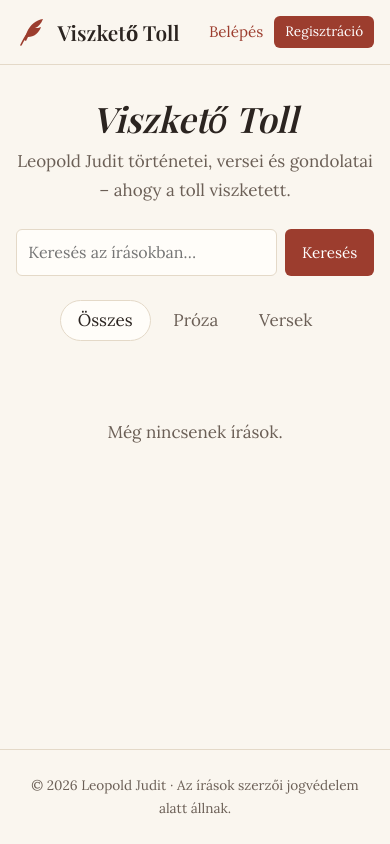
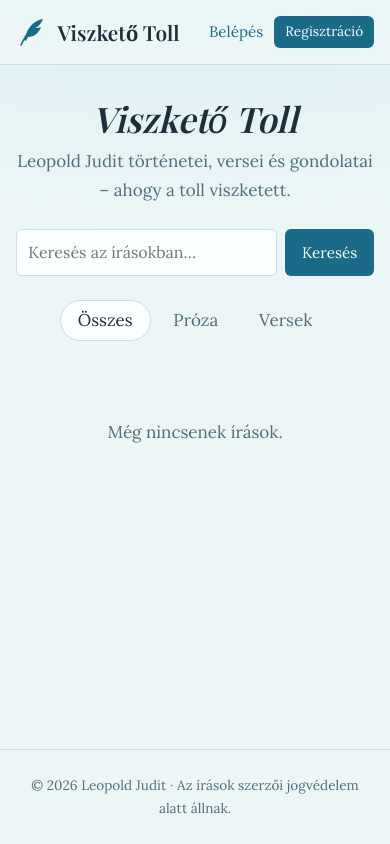
Before and after one commit to lukacskaroly60/viszketo-toll-weblap, a PHP site: page / in a window 390 px wide. Run offline with PHP 8.4, Linux system fonts and the light colour scheme; some web fonts are replaced.

Commit message:
Kék-türkiz színvilág és Judit képe a főoldalon
- Judit kérésére kék és halvány türkiz árnyalatok (világos és sötét módban is)
- A főoldal fejrészében Judit fényképe ív alakú keretben, ha van
  tartalom/szerzo.jpg; mobilon a kép a cím fölé kerül
- Áttetsző, elmosott fejléc

Co-Authored-By: Claude Opus 5.5 <noreply@anthropic.com>
Claude-Session: https://claude.ai/code/session_01HC58fpJEPsHRQ4aMVWWU9Q

```diff
--- a/www/app/views.php
+++ b/www/app/views.php
@@ -123,12 +123,20 @@ function home_view(array $writings, int $page, int $pages, string $q, string $ka
             . '</nav>';
     }
 
-    return '<section class="hero"><h1>' . esc(cfg('oldal_neve')) . '</h1>'
-        . "<p>$author történetei, versei és gondolatai – ahogy a toll viszketett.</p>"
-        . '<form class="search" method="get" action="' . esc(url('/')) . '" role="search">'
+    $search = '<form class="search" method="get" action="' . esc(url('/')) . '" role="search">'
         . ($kat ? '<input type="hidden" name="kat" value="' . esc($kat) . '">' : '')
         . '<input type="search" name="q" value="' . esc($q) . '" placeholder="Keresés az írásokban…" aria-label="Keresés">'
-        . '<button class="btn">Keresés</button></form></section>'
+        . '<button class="btn">Keresés</button></form>';
+    $portrait = is_file(CONTENT_DIR . '/szerzo.jpg') ? 'tartalom/szerzo.jpg' : null;
+    $hero = $portrait
+        ? '<section class="hero hero-author"><figure class="portrait"><img src="' . esc(asset($portrait)) . '?v=' . @filemtime(CONTENT_DIR . '/szerzo.jpg') . '" alt="' . $author . '">'
+          . '<figcaption>' . $author . '</figcaption></figure>'
+          . '<div><h1>' . esc(cfg('oldal_neve')) . '</h1>'
+          . "<p>$author történetei, versei és gondolatai – ahogy a toll viszketett.</p>" . $search . '</div></section>'
+        : '<section class="hero"><h1>' . esc(cfg('oldal_neve')) . '</h1>'
+          . "<p>$author történetei, versei és gondolatai – ahogy a toll viszketett.</p>" . $search . '</section>';
+
+    return $hero
         . '<nav class="tabs" aria-label="Kategóriák">' . $tabs . '</nav>'
         . ($q !== '' ? '<p class="result-info">' . $total . ' találat erre: „' . esc($q) . '” · <a href="' . esc(url('/')) . '">összes írás</a></p>' : '')
         . ($writings ? '<div class="grid">' . $cards . '</div>' : '<p class="empty">' . ($q !== '' ? 'Nincs találat.' : 'Még nincsenek írások.') . '</p>')
--- a/www/static/style.css
+++ b/www/static/style.css
@@ -1,27 +1,31 @@
 :root {
-  --paper: #faf6ef;
-  --paper-2: #f2ebdf;
-  --card: #fffdf9;
-  --ink: #2b2420;
-  --ink-soft: #6b5f56;
-  --line: #e4d9c8;
-  --accent: #9c3d2e;      /* tinta-bordó */
+  /* Judit kérése: kék és halvány türkiz árnyalatok */
+  --paper: #edf6f7;       /* halvány türkizes háttér */
+  --paper-2: #dbecef;
+  --card: #fbfeff;
+  --ink: #1c2f3a;
+  --ink-soft: #4f6d7a;
+  --line: #c7dfe4;
+  --accent: #1b6a87;      /* mély kék-türkiz */
+  --accent-soft: #8fcfd8; /* világos türkiz díszítés */
   --accent-ink: #fff;
-  --heart: #c8443a;
-  --ok-bg: #e7f1e4; --ok-ink: #2e5a29;
-  --err-bg: #f8e4e0; --err-ink: #8a2a1d;
-  --shadow: 0 1px 2px rgba(60, 40, 20, .06), 0 6px 20px rgba(60, 40, 20, .06);
+  --heart: #d2493f;
+  --ok-bg: #e2f3ec; --ok-ink: #22573f;
+  --err-bg: #fbe7e4; --err-ink: #8a2a1d;
+  --shadow: 0 1px 2px rgba(18, 70, 90, .07), 0 8px 24px rgba(18, 70, 90, .08);
+  --bg-glow: radial-gradient(1200px 520px at 50% -120px, #d3eef1 0%, rgba(211, 238, 241, 0) 70%);
   --serif: 'Lora', Georgia, 'Times New Roman', serif;
   --display: 'Playfair Display', Georgia, serif;
   color-scheme: light;
 }
 @media (prefers-color-scheme: dark) {
   :root {
-    --paper: #1d1a17; --paper-2: #26221e; --card: #24201c;
-    --ink: #ece4d8; --ink-soft: #b3a798; --line: #3a332c;
-    --accent: #e08a6f; --accent-ink: #1d1a17; --heart: #f07a6e;
-    --ok-bg: #233321; --ok-ink: #b9dcb0; --err-bg: #3a221e; --err-ink: #f2b6aa;
-    --shadow: 0 1px 2px rgba(0,0,0,.3), 0 6px 20px rgba(0,0,0,.25);
+    --paper: #0f1e25; --paper-2: #162a32; --card: #13262e;
+    --ink: #e2eef1; --ink-soft: #9bb8c2; --line: #24414b;
+    --accent: #6cc3d5; --accent-soft: #2f6f7d; --accent-ink: #0f1e25; --heart: #f07a6e;
+    --ok-bg: #173226; --ok-ink: #b5e0c8; --err-bg: #3a221e; --err-ink: #f2b6aa;
+    --shadow: 0 1px 2px rgba(0,0,0,.3), 0 8px 24px rgba(0,0,0,.28);
+    --bg-glow: radial-gradient(1200px 520px at 50% -120px, #18404a 0%, rgba(24, 64, 74, 0) 70%);
     color-scheme: dark;
   }
 }
@@ -29,7 +33,7 @@
 * { box-sizing: border-box; }
 html { -webkit-text-size-adjust: 100%; }
 body {
-  margin: 0; background: var(--paper); color: var(--ink);
+  margin: 0; background: var(--bg-glow), var(--paper); background-repeat: no-repeat; color: var(--ink);
   font: 18px/1.7 var(--serif);
   display: flex; flex-direction: column; min-height: 100vh;
 }
@@ -43,7 +47,7 @@ h1, h2, h3 { font-family: var(--display); font-weight: 600; line-height: 1.25; }
 .inline { display: inline; }
 
 /* ---- fejléc ---- */
-.site-header { border-bottom: 1px solid var(--line); background: var(--paper); position: sticky; top: 0; z-index: 10; }
+.site-header { border-bottom: 1px solid var(--line); background: color-mix(in srgb, var(--paper) 88%, transparent); backdrop-filter: blur(8px); position: sticky; top: 0; z-index: 10; }
 .header-inner { display: flex; align-items: center; justify-content: space-between; gap: 1rem; min-height: 64px; flex-wrap: wrap; }
 .brand { display: flex; align-items: center; gap: .6rem; text-decoration: none; color: var(--ink); }
 .brand .quill { width: 32px; height: 32px; color: var(--accent); }
@@ -203,3 +207,27 @@ fieldset { border: 1px solid var(--line); border-radius: 8px; }
 .admin-image { width: 150px; }
 .admin-image span, .admin-image small { display: block; font-size: .78rem; word-break: break-word; }
 .nowrap { white-space: nowrap; }
+
+/* ---- főoldal: Judit képe ---- */
+.hero-author { display: grid; grid-template-columns: 250px 1fr; gap: 3.2rem; align-items: center;
+  max-width: 900px; margin: 0 auto; text-align: left; }
+.hero-author h1 { font-size: clamp(2.4rem, 5vw, 3.6rem); }
+.hero-author p { margin: .5rem 0 1.4rem; font-size: 1.08rem; }
+.hero-author .search { margin: 0; }
+.portrait { position: relative; margin: 0; justify-self: center; width: 250px; }
+.portrait::before { /* halvány türkiz folt a kép mögött */
+  content: ''; position: absolute; inset: -22px -26px -18px -18px; z-index: 0;
+  border-radius: 46% 54% 42% 58% / 52% 44% 56% 48%;
+  background: radial-gradient(circle at 35% 30%, var(--accent-soft), transparent 70%);
+  opacity: .55; }
+.portrait img { position: relative; z-index: 1; width: 100%; aspect-ratio: 4 / 5; object-fit: cover; object-position: 50% 30%;
+  border-radius: 999px 999px 22px 22px;
+  box-shadow: 0 0 0 6px var(--card), 0 0 0 7px var(--line), 0 22px 44px rgba(18, 80, 100, .22); }
+.portrait figcaption { position: relative; z-index: 1; text-align: center; margin-top: .9rem;
+  font-family: var(--display); font-style: italic; color: var(--ink-soft); }
+.hero-sign { font-family: var(--display); font-style: italic; color: var(--accent); }
+@media (max-width: 720px) {
+  .hero-author { grid-template-columns: 1fr; gap: 1.6rem; text-align: center; }
+  .portrait { width: 170px; }
+  .hero-author .search { margin: 0 auto; }
+}
```
Also changed, not shown: README.md.
